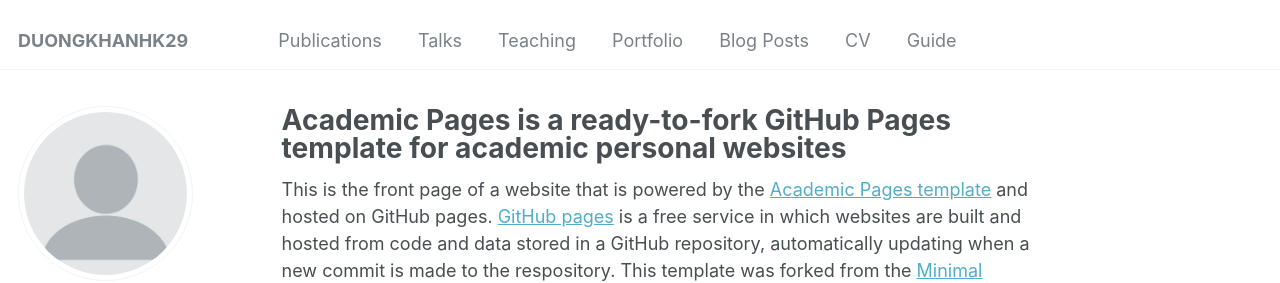
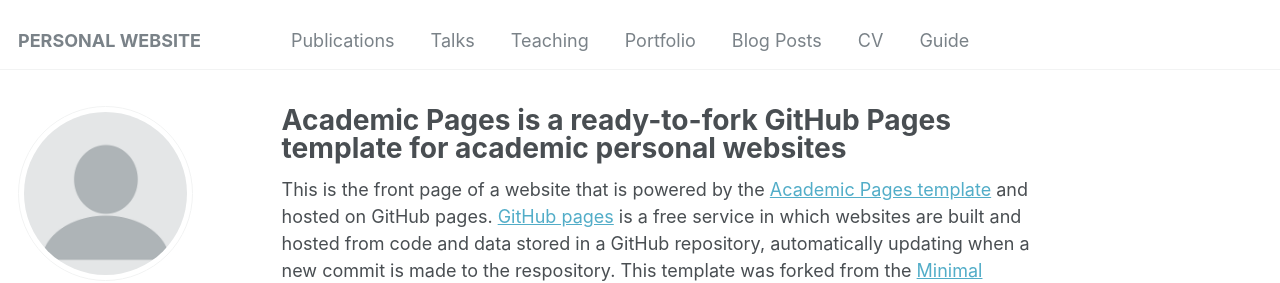
Before and after one commit to duongkhanhk29/duongkhanhk29.github.io, a Jekyll site: the page built from _pages/about.md, in a window 1280 px wide. Shown: the top 283 px of the page. Built offline with Jekyll 4.4.1, drawn with Linux system fonts in a browser that asks for light colours; some web fonts are replaced.

Commit message:
Update _config.yml

```diff
--- a/_config.yml
+++ b/_config.yml
@@ -8,7 +8,7 @@
 
 # Basic Site Settings
 locale                   : "en-NL"
-title                    : "DUONGKHANHK29"
+title                    : "PERSONAL WEBSITE  "
 title_separator          : "-"
 name                     : &name "Khanh"
 description              : &description "personal description"
```
